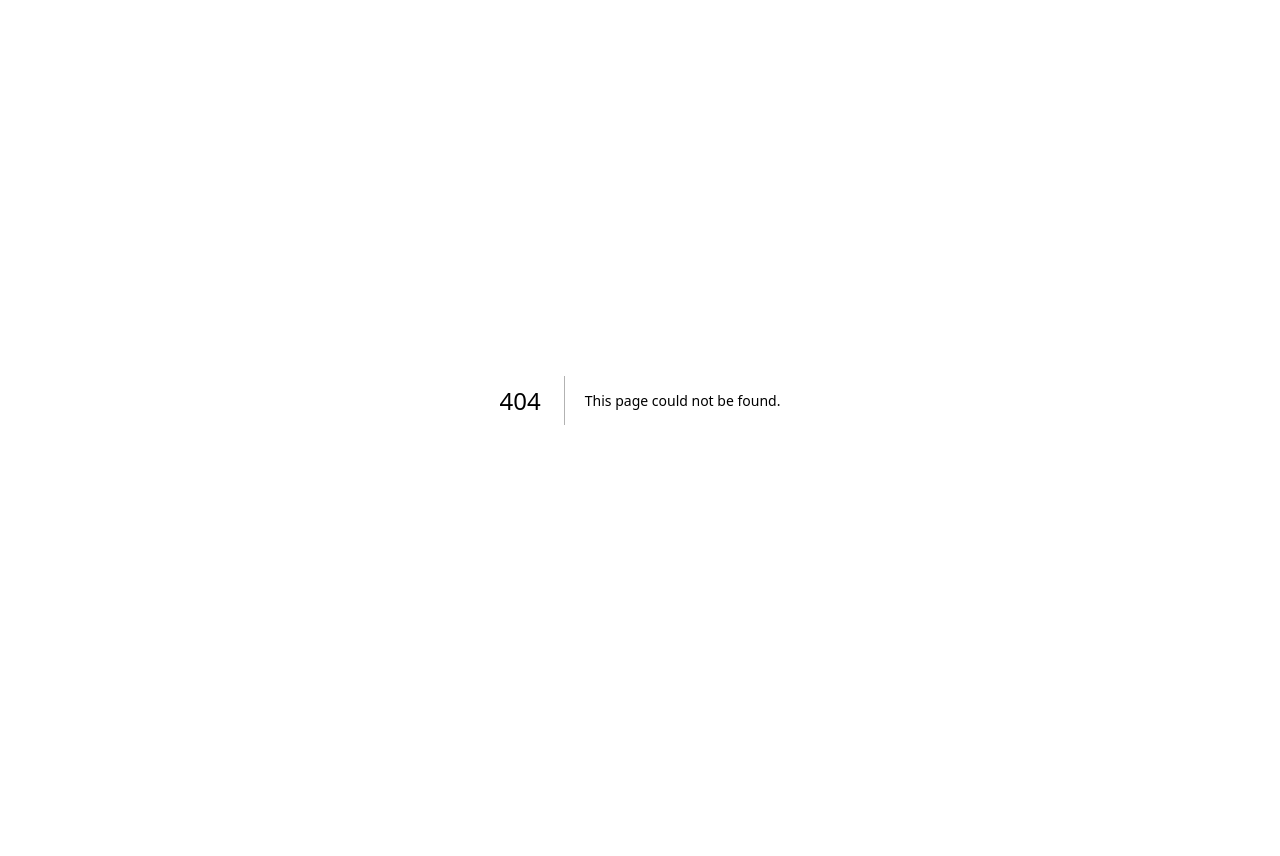
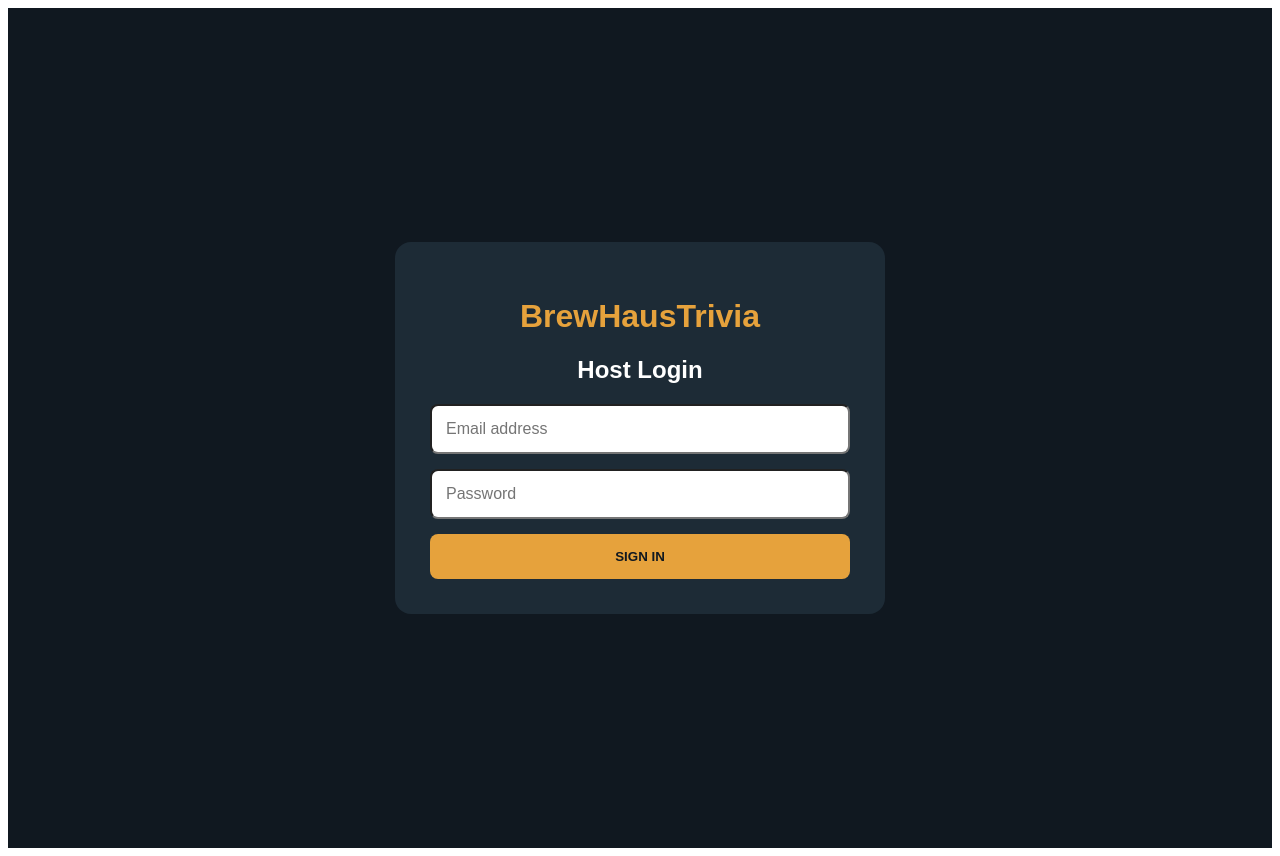
Before and after one commit to BrewHausTrivia/BrewHausTrivia, a Next.js app: page /host in a window 1280 px wide. Before the commit this address had no page. Before the commit the page ends 800 px from the top, so only its background shows below. Built offline with nearby package versions, Linux system fonts and the light colour scheme; no server answers.

Commit message:
Create page.js

```diff
--- /dev/null
+++ b/app/host/page.js
@@ -0,0 +1,115 @@
+
+"use client";
+
+import { useState } from "react";
+import { useRouter } from "next/navigation";
+import { supabase } from "../../lib/supabase";
+
+export default function HostLogin() {
+  const router = useRouter();
+  const [email, setEmail] = useState("");
+  const [password, setPassword] = useState("");
+  const [message, setMessage] = useState("");
+  const [loading, setLoading] = useState(false);
+
+  async function handleLogin(e) {
+    e.preventDefault();
+    setLoading(true);
+    setMessage("");
+
+    const { data, error } = await supabase.auth.signInWithPassword({
+      email,
+      password,
+    });
+
+    if (error) {
+      setMessage("Login failed. Check your email and password.");
+      setLoading(false);
+      return;
+    }
+
+    const { data: roleData, error: roleError } = await supabase
+      .from("host_roles")
+      .select("role, approved")
+      .eq("user_id", data.user.id)
+      .single();
+
+    if (roleError || !roleData?.approved) {
+      await supabase.auth.signOut();
+      setMessage("Your account has not been approved as a host.");
+      setLoading(false);
+      return;
+    }
+
+    router.push("/host/dashboard");
+  }
+
+  return (
+    <main style={{
+      minHeight: "100vh",
+      background: "#101820",
+      color: "white",
+      fontFamily: "Arial",
+      display: "grid",
+      placeItems: "center",
+      padding: "20px"
+    }}>
+      <form onSubmit={handleLogin} style={{
+        background: "#1d2b36",
+        padding: "35px",
+        borderRadius: "16px",
+        width: "100%",
+        maxWidth: "420px"
+      }}>
+        <h1 style={{ color: "#E6A23C", textAlign: "center" }}>
+          BrewHausTrivia
+        </h1>
+        <h2 style={{ textAlign: "center" }}>Host Login</h2>
+
+        <input
+          type="email"
+          placeholder="Email address"
+          value={email}
+          onChange={(e) => setEmail(e.target.value)}
+          required
+          style={inputStyle}
+        />
+
+        <input
+          type="password"
+          placeholder="Password"
+          value={password}
+          onChange={(e) => setPassword(e.target.value)}
+          required
+          style={inputStyle}
+        />
+
+        <button disabled={loading} style={buttonStyle}>
+          {loading ? "Signing in..." : "SIGN IN"}
+        </button>
+
+        {message && <p style={{ color: "#ffb4a2" }}>{message}</p>}
+      </form>
+    </main>
+  );
+}
+
+const inputStyle = {
+  width: "100%",
+  boxSizing: "border-box",
+  padding: "14px",
+  marginBottom: "15px",
+  borderRadius: "8px",
+  fontSize: "16px"
+};
+
+const buttonStyle = {
+  width: "100%",
+  padding: "15px",
+  background: "#E6A23C",
+  color: "#101820",
+  border: "none",
+  borderRadius: "8px",
+  fontWeight: "bold",
+  cursor: "pointer"
+};
```
